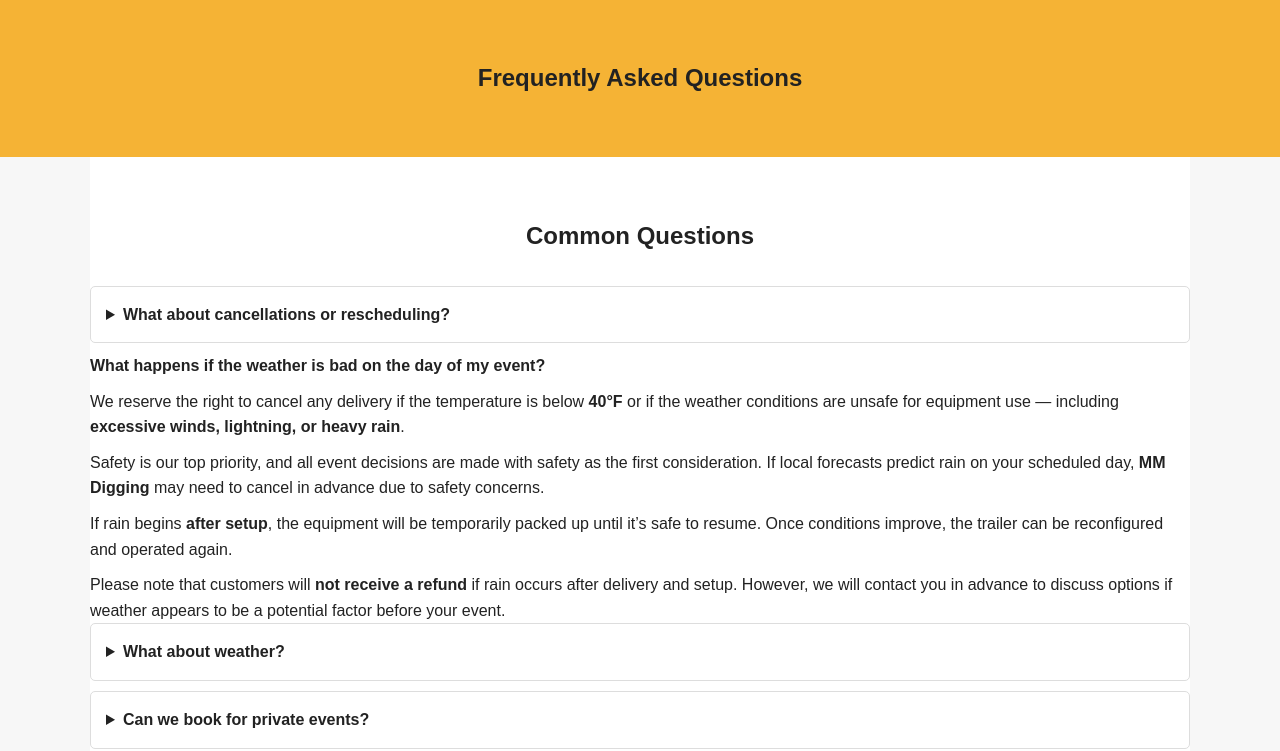
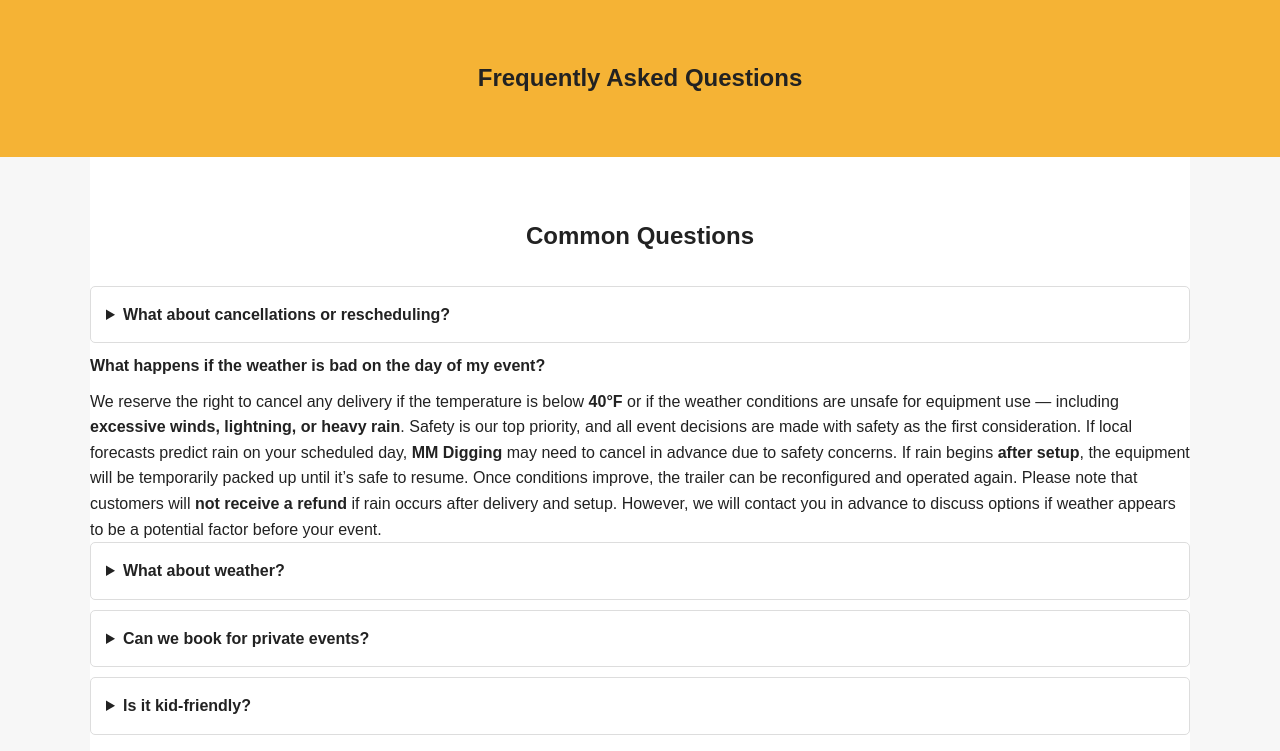
Before and after one commit to DigginBigger/Website, a plain HTML site: page faq.html in a window 1280 px wide. Shown: the part 62-813 px from the top of the page. Drawn offline with Linux system fonts and the light colour scheme.

Commit message:
Refactor weather cancellation information in FAQ
Removed unnecessary paragraph tags and cleaned up text regarding weather-related cancellations and safety.

```diff
--- a/faq.html
+++ b/faq.html
@@ -32,28 +32,23 @@
 
     </details>
        <summary>What happens if the weather is bad on the day of my event?</summary>
-  <p>
-    We reserve the right to cancel any delivery if the temperature is below
+    <p>We reserve the right to cancel any delivery if the temperature is below
     <strong>40°F</strong> or if the weather conditions are unsafe for equipment use —
     including <strong>excessive winds, lightning, or heavy rain</strong>.
-  </p>
-  <p>
+
     Safety is our top priority, and all event decisions are made with safety as the first
     consideration. If local forecasts predict rain on your scheduled day,
     <strong>MM Digging</strong> may need to cancel in advance due to safety concerns.
-  </p>
-  <p>
+
     If rain begins <strong>after setup</strong>, the equipment will be temporarily packed up
     until it’s safe to resume. Once conditions improve, the trailer can be reconfigured and
     operated again.
-  </p>
-      <p>
+
     Please note that customers will <strong>not receive a refund</strong> if rain occurs after
     delivery and setup. However, we will contact you in advance to discuss options if weather
     appears to be a potential factor before your event.
       </p>
     </details>
-
 
     <details>
       <summary>What about weather?</summary>
```
